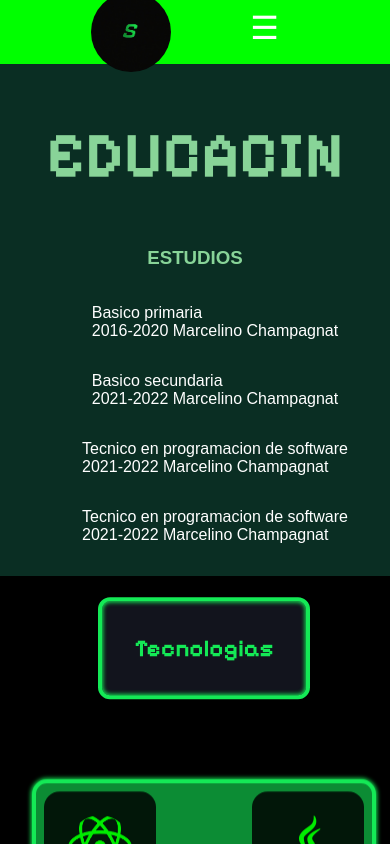
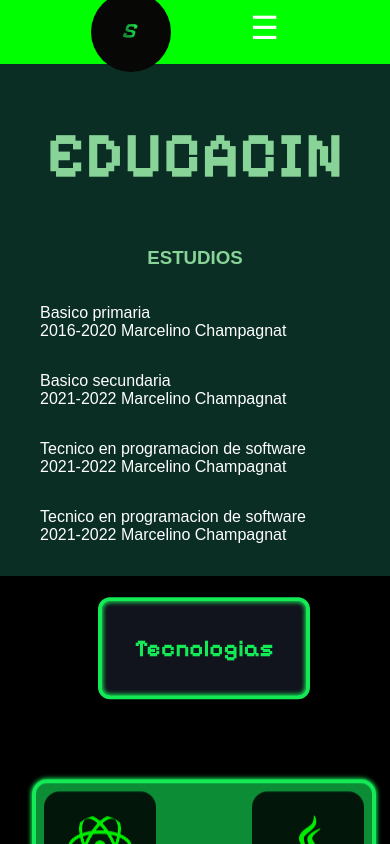
Before and after one commit to sarchiandres/portafolio-andres-sarchi, a React (Vite) app: page /Skills in a window 390 px wide. Built offline with nearby package versions, Linux system fonts and the light colour scheme; a web font is replaced by a local one.

Commit message:
se hacen cambios en el responsive

```diff
--- a/src/components/Layouts/Education/education.css
+++ b/src/components/Layouts/Education/education.css
@@ -39,6 +39,7 @@ h3{
     text-transform: uppercase;
     text-align: center;
 }
+
 @media (max-width: 768px){
     .box-education{
         flex-wrap: wrap;
--- a/src/components/pages/skills/Skills.css
+++ b/src/components/pages/skills/Skills.css
@@ -39,6 +39,13 @@ section{
     text-align: center;
     background-color:#0A2E23;
 }
+.li, .inglish, .skillSocials {
+    width: 100%;
+    max-width: 100vw;
+    box-sizing: border-box;
+    margin: 1rem 0;
+    color: white;
+}
 @media(max-width: 852px){
     .fooS{
         flex-wrap: wrap;
```
